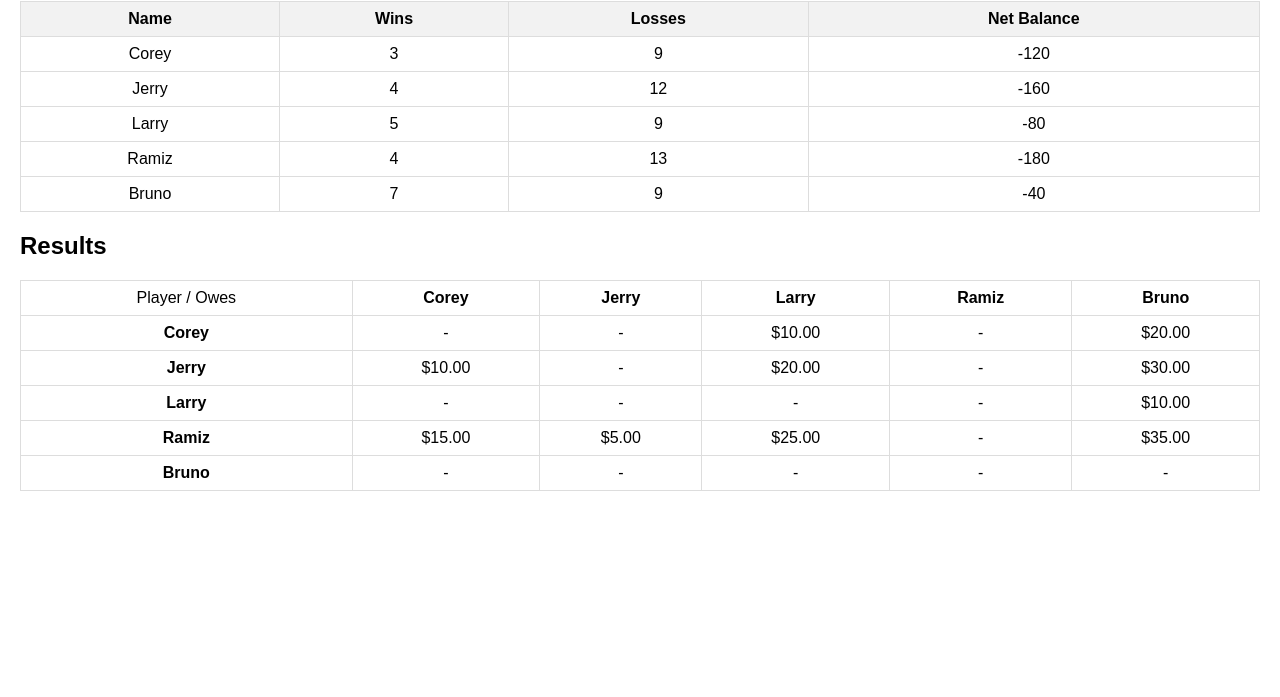
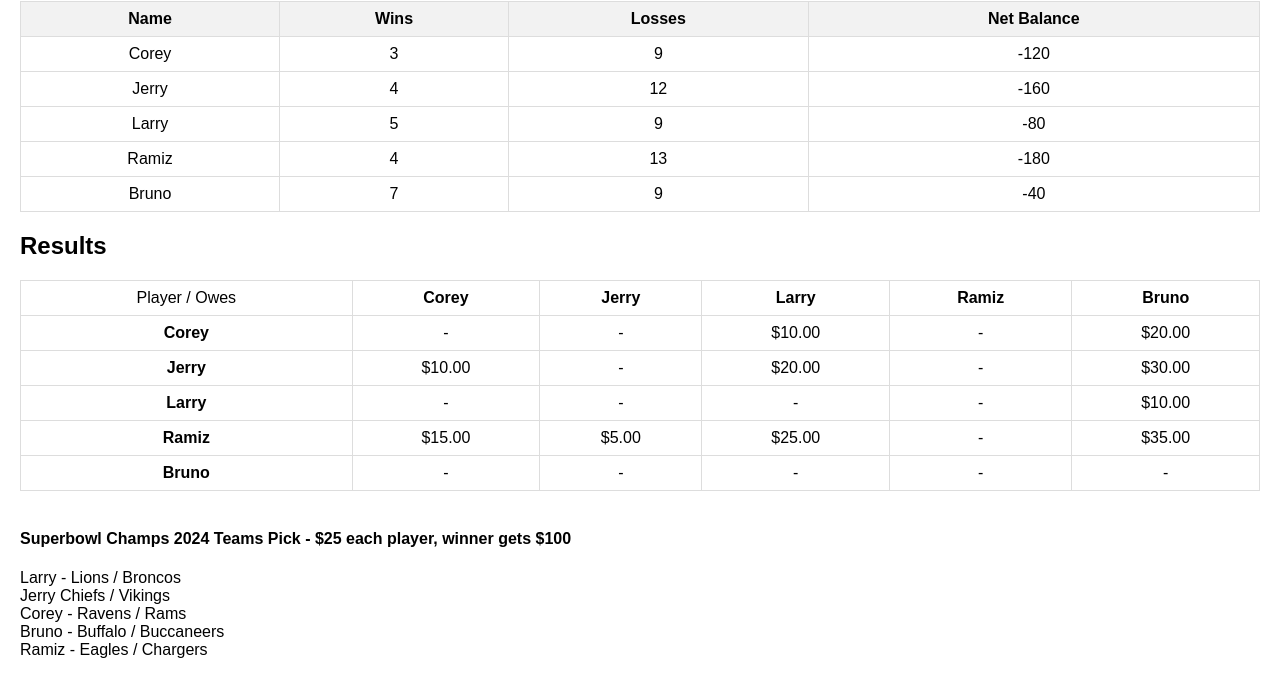
Before and after one commit to bcm082/aroundthetable, a plain HTML site: page index.html in a window 1280 px wide. Shown: the part 79-776 px from the top of the page. Drawn offline with Linux system fonts and the light colour scheme.

Commit message:
Update Index

```diff
--- a/index.html
+++ b/index.html
@@ -38,6 +38,15 @@
 
     <h2>Results</h2>
     <div id="results"></div>
+    <br>
+    <div><h4>Superbowl Champs 2024 Teams Pick - $25 each player, winner gets $100</h4>
+        Larry - Lions / Broncos<br>
+        Jerry Chiefs / Vikings<br>
+        Corey - Ravens / Rams<br>
+        Bruno - Buffalo / Buccaneers<br>
+        Ramiz - Eagles / Chargers<br>
+    </div>
+
 
     <script>
         const players = [
```
